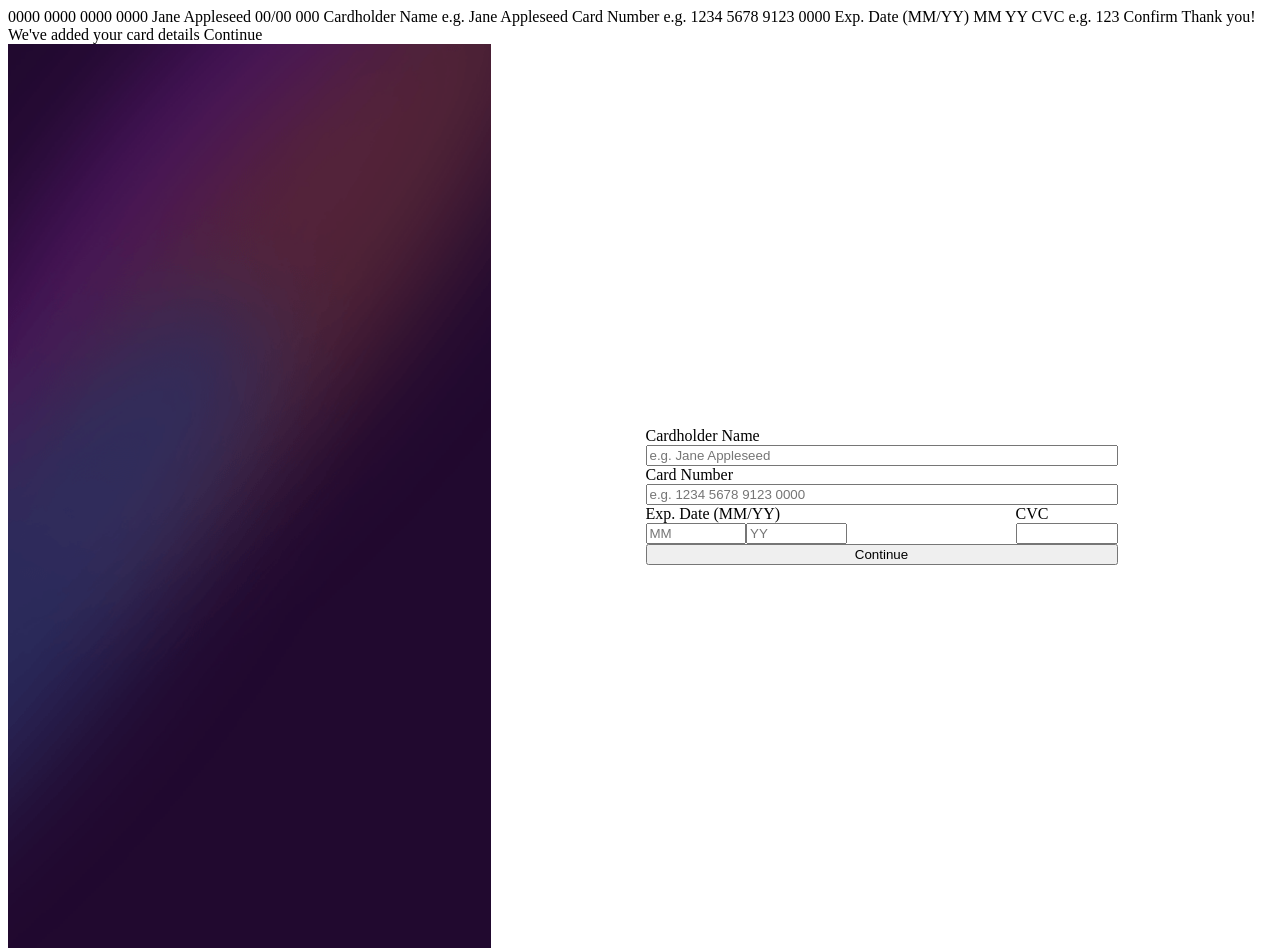
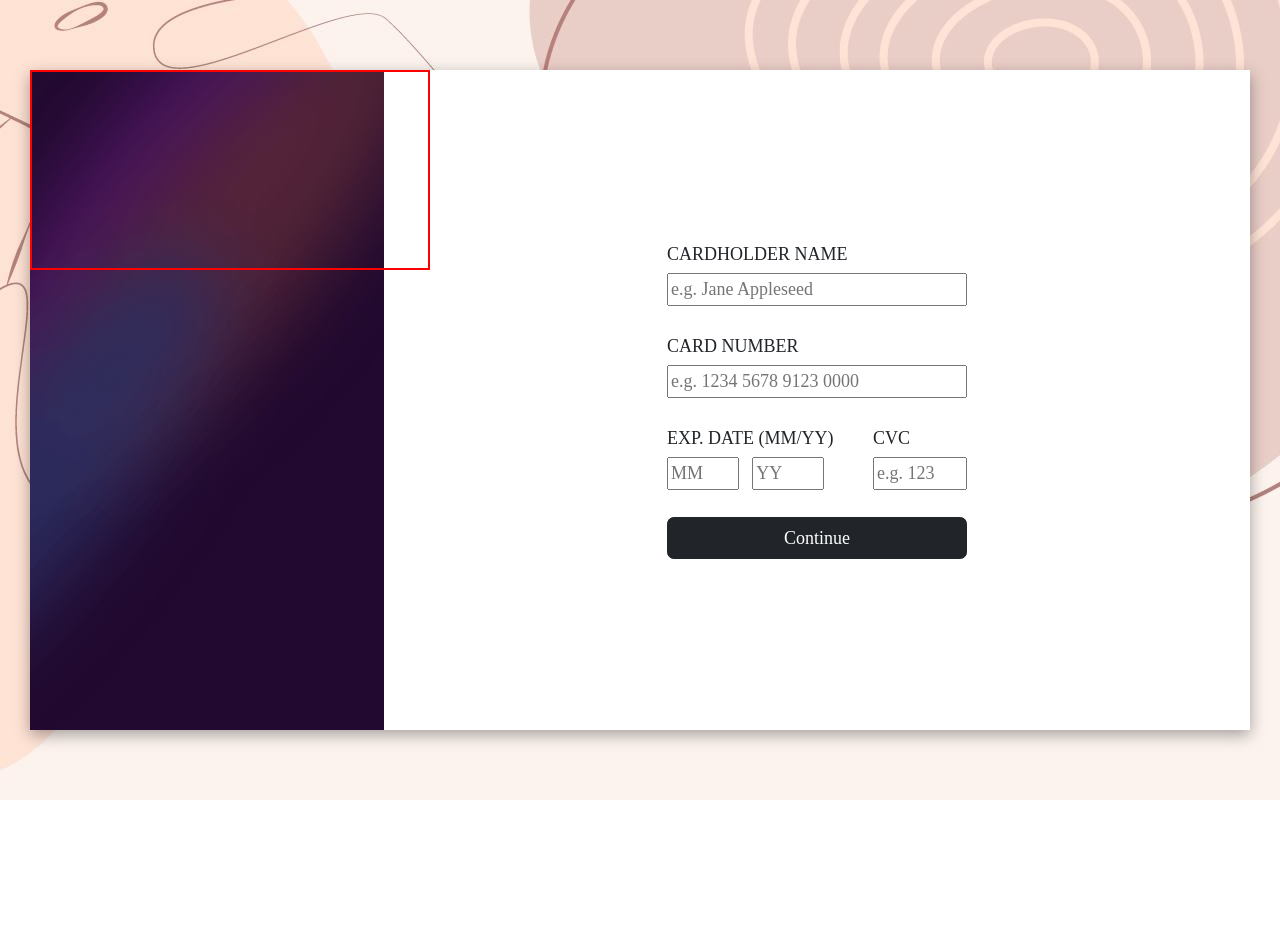
Before and after one commit to carolineregis/interactive-card, a plain HTML site: page index.html in a window 1280 px wide. After the commit the page ends 800 px from the top, so only its background shows below. Drawn offline with nearby package versions, Linux system fonts and the light colour scheme.

Commit message:
WIP(*): installed bootstrap and removed redundant classes

```diff
--- a/index.html
+++ b/index.html
@@ -6,82 +6,59 @@
 
   <link rel="icon" type="image/png" sizes="32x32" href="./images/favicon-32x32.png">
   <link rel="stylesheet" href="styles.css">
+  <link href="https://cdn.jsdelivr.net/npm/bootstrap@5.2.3/dist/css/bootstrap.min.css" rel="stylesheet" integrity="sha384-rbsA2VBKQhggwzxH7pPCaAqO46MgnOM80zW1RWuH61DGLwZJEdK2Kadq2F9CUG65" crossorigin="anonymous">
 
   <title>Frontend Mentor | Interactive card details form</title>
 
-  <!-- Feel free to remove these styles or customise in your own stylesheet 👍 -->
-  <style>
-    .attribution { font-size: 11px; text-align: center; }
-    .attribution a { color: hsl(228, 45%, 44%); }
-  </style>
 </head>
 <body>
+  <script src="https://cdn.jsdelivr.net/npm/bootstrap@5.2.3/dist/js/bootstrap.bundle.min.js" integrity="sha384-kenU1KFdBIe4zVF0s0G1M5b4hcpxyD9F7jL+jjXkk+Q2h455rYXK/7HAuoJl+0I4" crossorigin="anonymous"></script>
+  <script src="https://cdn.jsdelivr.net/npm/@popperjs/core@2.11.6/dist/umd/popper.min.js" integrity="sha384-oBqDVmMz9ATKxIep9tiCxS/Z9fNfEXiDAYTujMAeBAsjFuCZSmKbSSUnQlmh/jp3" crossorigin="anonymous"></script>
+  <script src="https://cdn.jsdelivr.net/npm/bootstrap@5.2.3/dist/js/bootstrap.min.js" integrity="sha384-cuYeSxntonz0PPNlHhBs68uyIAVpIIOZZ5JqeqvYYIcEL727kskC66kF92t6Xl2V" crossorigin="anonymous"></script>
 
-  0000 0000 0000 0000
-  Jane Appleseed
-  00/00
-
-  000
-
-  Cardholder Name
-  e.g. Jane Appleseed
-
-  Card Number
-  e.g. 1234 5678 9123 0000
-
-  Exp. Date (MM/YY)
-  MM
-  YY
-
-  CVC
-  e.g. 123
-
-  Confirm
-
-  <!-- Completed state start -->
-
-  Thank you!
-  We've added your card details
-  Continue
-
-  <section class="full-background">
+  <div class="main-page">
+    <div class="container-fluid d-flex card-container">
       <div class="side-bg">
         <img src="images/bg-main-desktop.png" alt="" class="image-bg">
       </div>
 
       <div class="main-bg">
         <div class="card-info-container">
-        <div class="card-info">
-          <span>Cardholder Name </span>
-          <input placeholder="e.g. Jane Appleseed">
+          <div class="card-info pb-4 d-flex flex-column">
+            <span class="input-label"> CARDHOLDER NAME </span>
+            <input type="text" placeholder="e.g. Jane Appleseed">
           </div>
 
-        <div class="card-info">
-          <span>Card Number </span>
-          <input placeholder="e.g. 1234 5678 9123 0000">
+          <div class="card-info pb-4 d-flex flex-column">
+            <span class="input-label"> CARD NUMBER </span>
+            <input type="number" placeholder="e.g. 1234 5678 9123 0000">
           </div>
 
-        <div class="security-info-container">
+          <div class="card-info pb-4 d-flex flex-row">
             <div class="expiring-info">
-            <span> Exp. Date (MM/YY) </span>
-            <div class="expire-date">
-              <input type="number" placeholder="MM">
-              <input type="number" placeholder="YY">
+              <span class="input-label"> EXP. DATE (MM/YY) </span>
+              <div class="expire-date d-flex">
+                <input type="text" placeholder="MM">
+                <input type="text" placeholder="YY">
               </div>
             </div>
 
             <div class="security-info">
-            <span class="security-code-label"> CVC</span>
-            <input type="text" class="verification-code">
+              <span class="input-label"> CVC</span>
+              <input type="text" placeholder="e.g. 123" class="verification-code">
             </div>
           </div>
-        <button> Continue </button>
+          <button type="button" class="btn btn-dark"> Continue </button>
 
         </div>
       </div>
 
+      <div class="front-card"></div>
 
-  </section>
+    </div>
+
+  </div>
+
 
 
 </body>
--- a/styles.css
+++ b/styles.css
@@ -1,6 +1,9 @@
-.full-background {
-  display: flex;
+* {
+  font-family: 'Space Grotesk';
+  font-weight: 500;
+  font-size: 18px;
 }
+
 
 .image-bg {
   height: 100%;
@@ -14,28 +17,44 @@
   justify-content: center;
 }
 
+.main-page {
+  background-image: url('images/main_background.jpg');
+  position: absolute;
+  width: 100%;
+  height: 100%;
+  display: flex;
+  padding: 70px 30px 70px 30px;
+}
+
+.card-container {
+ box-shadow: rgba(0, 0, 0, 0.35) 0px 5px 15px;
+ padding: 0px !important;
+}
+
+.front-card {
+  width: 400px;
+  height: 200px;
+  position: fixed;
+  border: 2px solid red;
+}
+
+
 .card-info-container {
-  width: fit-content;
+  width: 300px;
   display: flex;
   flex-direction: column;
 }
 
-.card-info {
-  display: flex;
-  flex-direction: column;
+.input-label {
+  padding-bottom: 5px;
 }
 
-.expire-date {
-  display: flex;
+
+.expire-date > input {
+  width: 35%;
+  margin-right: 13px;
 }
 
-.expire-date > input {
-  width: 25%;
-}
-
-.security-info-container {
-  display: flex;
-}
 
 .expiring-info {
   flex-direction: column;
```
Also changed, not shown: images/main_background.jpg (added). Lines whose indentation alone changed are shown as unchanged.
